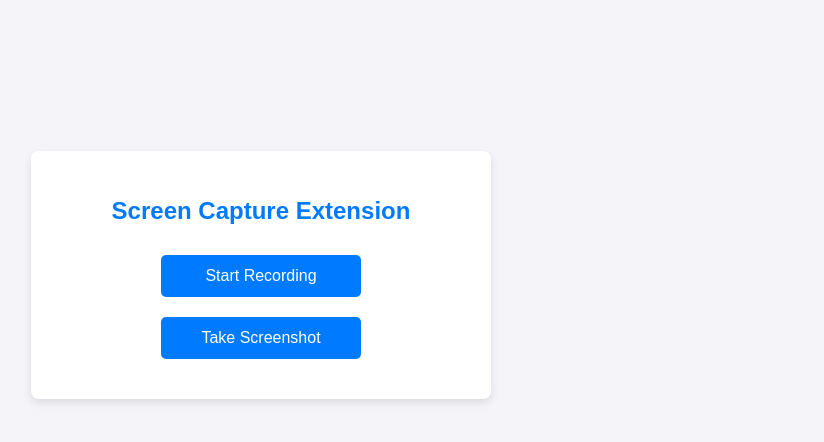
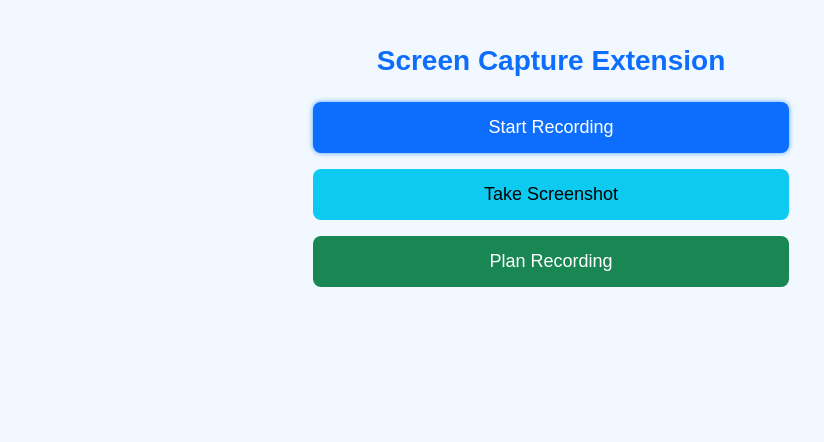
Before and after one commit to Zocha1/RemoteMeetingNotesGen, a browser extension: page extension/src/index.html in a window 1280 px wide. Both pictures are taken after a click on the button "Start Recording". Shown: the whole page, without its empty margins (89-913 px from the left). Drawn offline with nearby package versions, Linux system fonts and the light colour scheme.

Commit message:
upgrade extension

```diff
--- a/extension/assets/styles.css
+++ b/extension/assets/styles.css
@@ -1,49 +1,57 @@
+/* Body settings */
 body {
-    font-family: Arial, sans-serif;
-    display: flex;
-    justify-content: center;
-    align-items: center;
-    height: 100vh;
-    background-color: #f4f4f9;
+    font-family: 'Arial', sans-serif;
+    background-color: #f1f8ff; /* Light blue background */
+    color: #333;
+    padding: 20px;
     margin: 0;
-    color: #333;
-    width: 700px;
-    height: 550px;
 }
 
+/* Center content for both pages */
 .container {
-    text-align: center;
-    padding: 30px;
-    background-color: white;
-    border-radius: 8px;
-    box-shadow: 0 4px 8px rgba(0, 0, 0, 0.1);
-    width: 100%;
-    max-width: 400px;
+    background-color: #ffffff; /* White background for content */
+    border-radius: 12px;
+    box-shadow: 0 4px 12px rgba(0, 0, 0, 0.1);
 }
 
+/* Title styling */
 h1 {
-    font-size: 24px;
-    margin-bottom: 20px;
-    color: #007BFF;
+    color: #007BFF; /* Soft blue */
+    font-weight: 600;
 }
 
-button {
-    width: 200px;
+/* Button styling */
+button, .btn {
+    font-size: 18px;
     padding: 12px;
-    margin: 10px;
-    font-size: 16px;
-    color: white;
-    background-color: #007BFF;
+    border-radius: 8px;
     border: none;
-    border-radius: 5px;
-    cursor: pointer;
     transition: background-color 0.3s ease;
 }
 
 button:hover {
-    background-color: #0056b3;
+    opacity: 0.9;
 }
 
-button:active {
-    background-color: #004085;
+button:focus {
+    outline: none;
+    box-shadow: 0 0 5px rgba(0, 123, 255, 0.7);
 }
+
+/* Adding some spacing between elements */
+.mb-3 {
+    margin-bottom: 20px;
+}
+
+/* Form inputs */
+.form-control {
+    font-size: 16px;
+    border-radius: 8px;
+    border: 1px solid #dcdcdc;
+    padding: 12px;
+}
+
+.form-control:focus {
+    border-color: #007BFF;
+    box-shadow: 0 0 5px rgba(0, 123, 255, 0.3);
+}
--- /dev/null
+++ b/extension/src/background.js
@@ -0,0 +1,3 @@
+chrome.runtime.onInstalled.addListener(() => {
+    console.log('Screen Capture Extension Installed');
+  });
--- a/extension/src/index.html
+++ b/extension/src/index.html
@@ -4,14 +4,23 @@
   <meta charset="UTF-8">
   <meta name="viewport" content="width=device-width, initial-scale=1.0">
   <title>Screen Capture Extension</title>
+  <!-- Bootstrap CSS -->
+  <link href="https://cdn.jsdelivr.net/npm/bootstrap@5.3.0-alpha1/dist/css/bootstrap.min.css" rel="stylesheet">
   <link rel="stylesheet" href="/assets/styles.css">
 </head>
 <body>
-  <div class="container">
-    <h1>Screen Capture Extension</h1>
-    <button id="start-recording">Start Recording</button>
-    <button id="take-screenshot">Take Screenshot</button>
+  <div class="container-fluid py-4" style="min-width: 350px; max-width: 500px;">
+    <h1 class="text-center text-primary mb-4" style="font-size: 28px;">Screen Capture Extension</h1>
+
+    <div class="d-flex flex-column align-items-center">
+      <button id="start-recording" class="btn btn-lg btn-primary mb-3 w-100">Start Recording</button>
+      <button id="take-screenshot" class="btn btn-lg btn-info mb-3 w-100">Take Screenshot</button>
+      <a href="/src/plan-recording.html" class="btn btn-lg btn-success mb-3 w-100">Plan Recording</a>
+    </div>
   </div>
+
+  <!-- Bootstrap JS -->
+  <script src="https://cdn.jsdelivr.net/npm/bootstrap@5.3.0-alpha1/dist/js/bootstrap.bundle.min.js"></script>
   <script src="script.js"></script>
 </body>
 </html>
--- a/extension/src/script.js
+++ b/extension/src/script.js
@@ -29,3 +29,20 @@ function sendScreenshotToBackend(imageUrl) {
   .then(data => console.log('Data received from server:', data))
   .catch(error => console.error('Error uploading screenshot:', error));
 }
+
+// Obsługuje formularz planowania nagrywania
+document.getElementById('planRecordingForm').addEventListener('submit', function(event) {
+  event.preventDefault();
+
+  const email = document.getElementById('email').value;
+  const date = document.getElementById('date').value;
+
+  console.log('Email addresses:', email);
+  console.log('Recording planned for:', date);
+
+  // Tutaj dodaj logikę zapisywania planu w bazie danych lub wysyłania na backend
+  // Możesz wysłać te dane do backendu:
+  // fetch('https://your-backend-api.com/plan-recording', { method: 'POST', body: JSON.stringify({ email, date }) });
+
+  alert('Recording planned successfully!');
+});
```
Also changed, not shown: extension/src/plan-recording.html (added, +31 -0 lines), extension/manifest.json.
